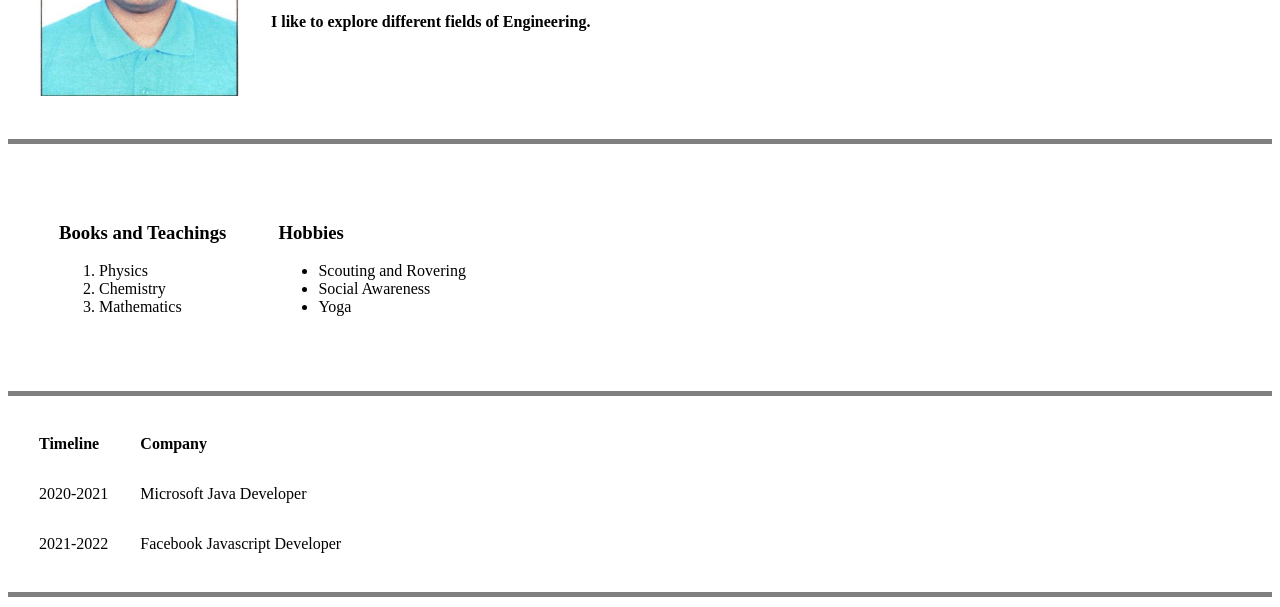
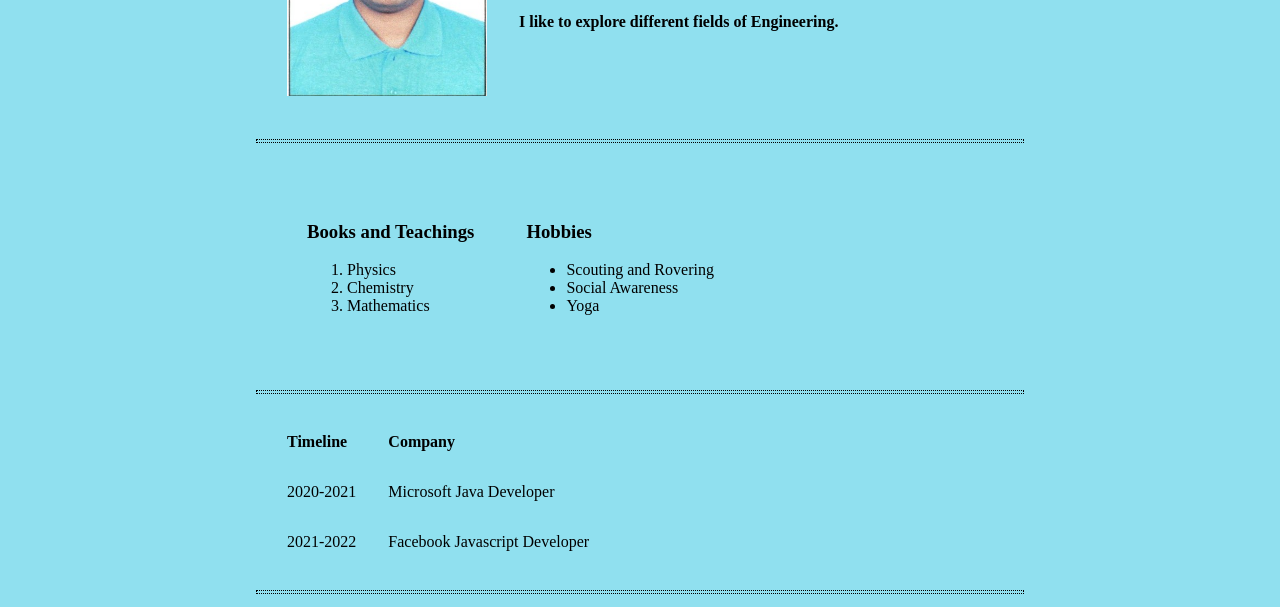
Before and after one commit to SaikatDas1234/cv, a plain HTML site: page index.html in a window 1280 px wide. Shown: the part 193-800 px from the top of the page. Drawn offline with Linux system fonts and the light colour scheme.

Commit message:
Add files via upload

```diff
--- a/index.html
+++ b/index.html
@@ -4,6 +4,22 @@
 <head>
   <meta charset="utf-8">
   <title>🌎 Saikat's Personal Site 🌎 </title>
+  <style>
+    body{
+      background-color:#90E0EF;
+      margin-left: 20%;
+      margin-right: 20%;
+
+    }
+    hr{
+      border-style: dotted;
+      border-width: 30%;
+      color: black;
+      width: : 30%;
+      height: 2px;
+
+    }
+  </style>
 </head>
 
 <body>
@@ -19,7 +35,7 @@
   </table>
 
 
-  <hr size="5" noshade>
+  <hr>
 
   <table cellspacing="50">
     <tr>
@@ -47,7 +63,7 @@
       </td>
     </tr>
   </table>
-  <hr size="5" noshade>
+  <hr>
   <table cellspacing="30">
     <thead>
       <tr>
@@ -66,7 +82,7 @@
       </tr>
     </tbody>
   </table>
-  <hr size="5" noshade>
+  <hr>
   <h3><strong>Skills</strong></h3>
   <table cellspacing="20">
     <tr>
@@ -132,7 +148,7 @@
       </td>
     </tr>
   </table>
-  <hr size="5" noshade>
+  <hr>
   <p><a href="contact.html">
       <h2> Contact Me!!</h2>
     </a></p>
```
Also changed, not shown: contact.html (+8 -0 lines).
